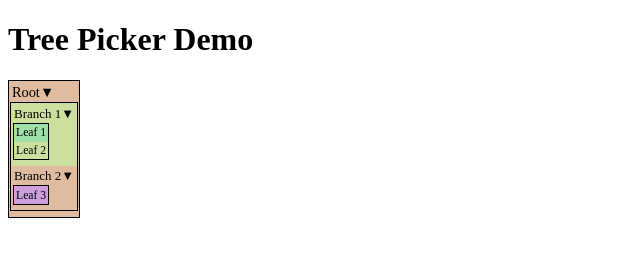
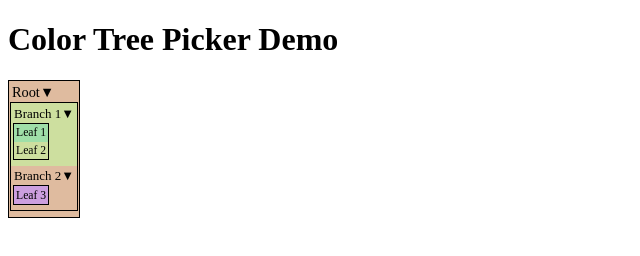
Before and after one commit to smurp/colortreepicker, a website with bundled scripts: page index.html in a window 1280 px wide. Shown: the whole page, without its empty margins (0-640 px from the left). Built offline with nearby package versions, Linux system fonts and the light colour scheme; files whose address does not match are found by name.

```diff
--- a/index.html
+++ b/index.html
@@ -11,7 +11,7 @@
 </head>
 <body>
   <!-- Tree Picker Container -->
-  <h1>Tree Picker Demo</h1>
+  <h1>Color Tree Picker Demo</h1>
   <div id="pickers">
     <color-tree-picker id="demo-tree-picker" use-name-as-label="true"></color-tree-picker>
   </div>
```
Also changed, not shown: package.json (+7 -4 lines).
